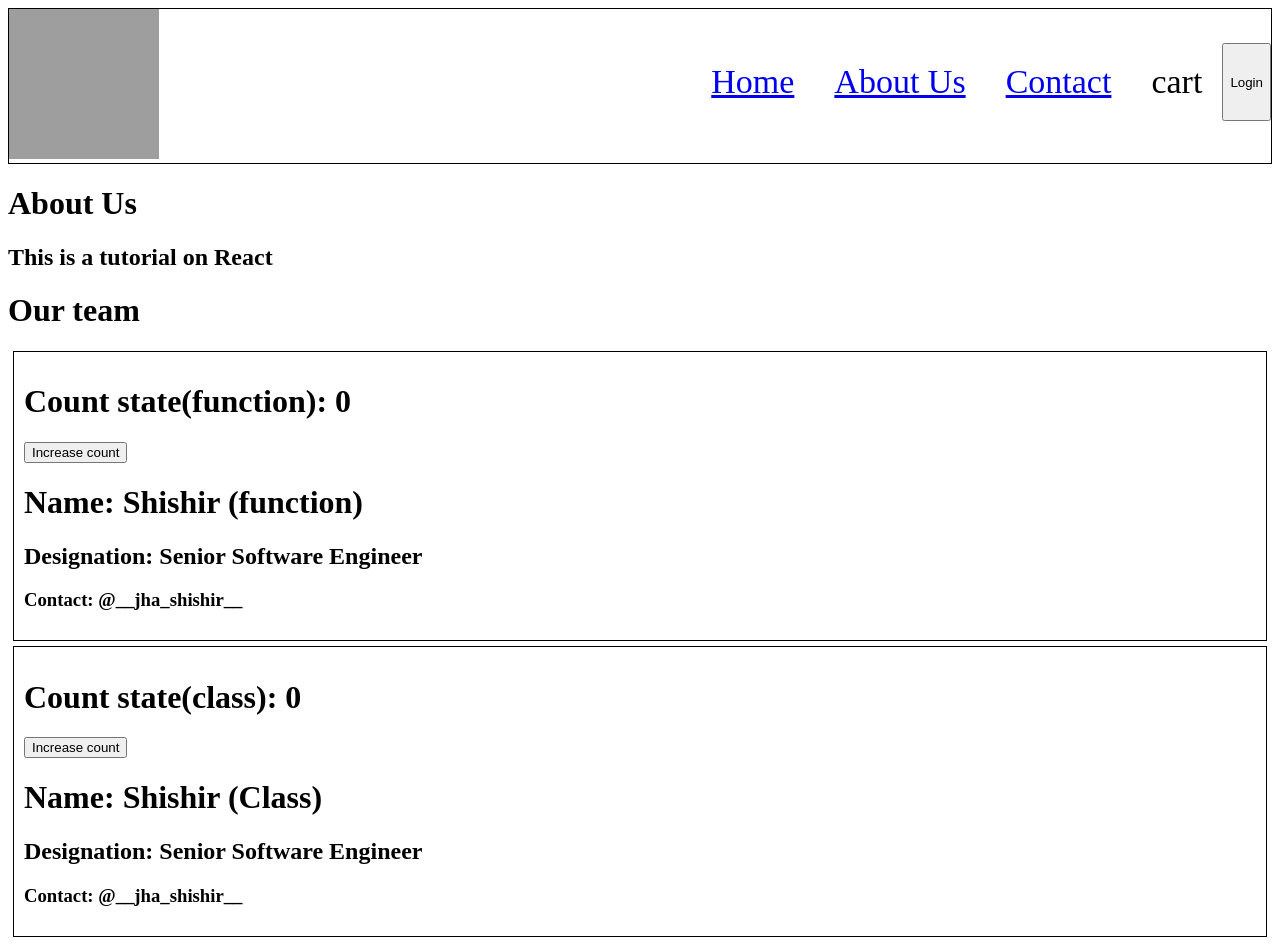
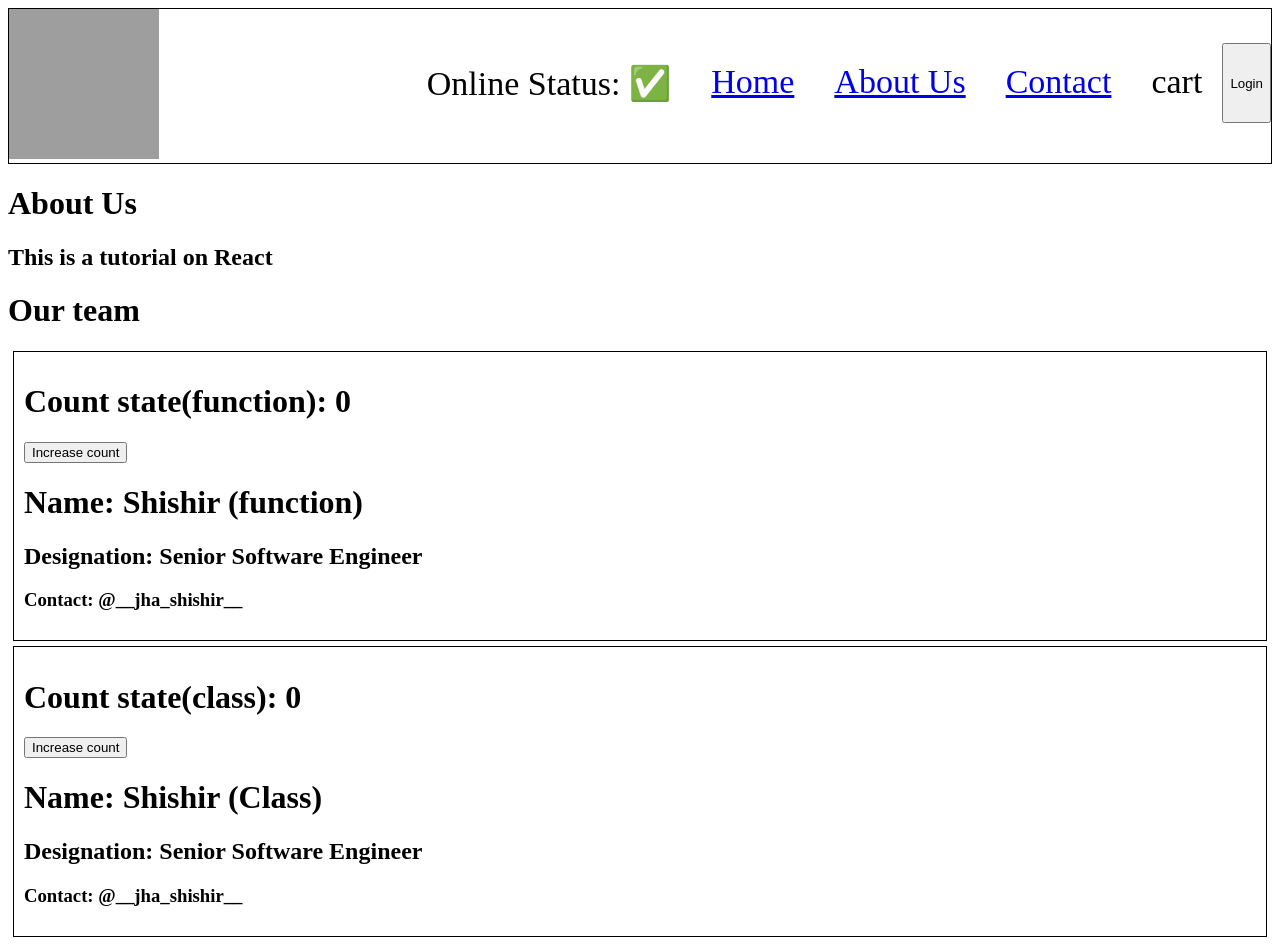
Before and after one commit to whitebumblebee/namaste, a React (Vite) app in the folder ReactCourse/food-app/: page /about in a window 1280 px wide. Built offline with nearby package versions, Linux system fonts and the light colour scheme; grey boxes are pictures that could not be loaded.

Commit message:
Add online status custom hook

```diff
--- a/ReactCourse/food-app/src/components/Body.js
+++ b/ReactCourse/food-app/src/components/Body.js
@@ -3,6 +3,7 @@ import Shimmer from './Shimmer';
 import { useState, useEffect } from 'react'
 import { Link } from 'react-router-dom';
 import { RESTAURANT_LIST_LINK } from '../utils/constants';
+import useOnlineStatus from '../utils/useOnlineStatus';
 
 
 const Body = () => {
@@ -25,6 +26,10 @@ const Body = () => {
         setListOfRestaurants(finalData);
         setFilteredRestaurants(finalData);
     }
+
+    const onlineStatus = useOnlineStatus();
+
+    if(onlineStatus === false) return <h1>Seems like you are Offline!</h1>
 
     return listOfRestaurants.length === 0 ? (
         <Shimmer />
--- a/ReactCourse/food-app/src/components/Header.js
+++ b/ReactCourse/food-app/src/components/Header.js
@@ -1,9 +1,11 @@
 import { LOGO_URL } from "../utils/constants";
 import { useState } from "react";
 import { Link } from 'react-router-dom'
+import useOnlineStatus from "../utils/useOnlineStatus";
 
 const Header = () => {
     const [btnName, setBtnName] = useState("Login");
+    const onlineStatus = useOnlineStatus();
     return (
         <div className="header">
             <div className="logo-container">
@@ -11,6 +13,9 @@ const Header = () => {
             </div>
             <div className="nav-items">
                 <ul>
+                    <li>
+                       Online Status: {onlineStatus ? "✅":"🔴"}
+                    </li>
                     <li>
                         <Link to='/'>Home</Link>
                     </li>
--- /dev/null
+++ b/ReactCourse/food-app/src/utils/useOnlineStatus.js
@@ -0,0 +1,18 @@
+import {useEffect, useState} from 'react';
+const useOnlineStatus = () => {
+    const [onlineStatus, setOnlineStatus] = useState(true);
+
+    useEffect(() => {
+        window.addEventListener("offline", () => {
+            setOnlineStatus(false);
+        })
+        window.addEventListener("online", () => {
+            setOnlineStatus(true);
+        })
+    }, []);
+
+    return onlineStatus;
+
+};
+
+export default useOnlineStatus;
```
